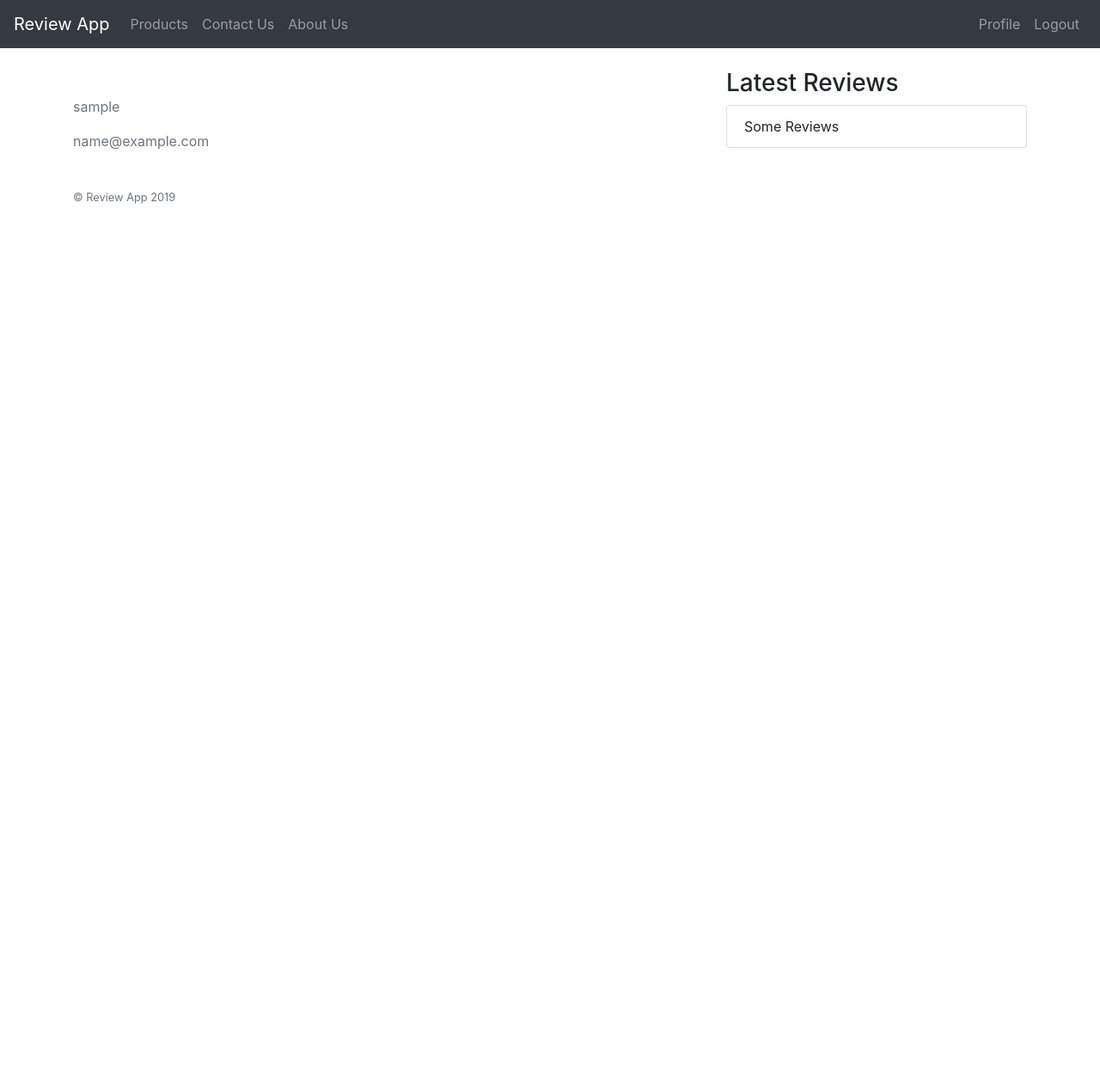
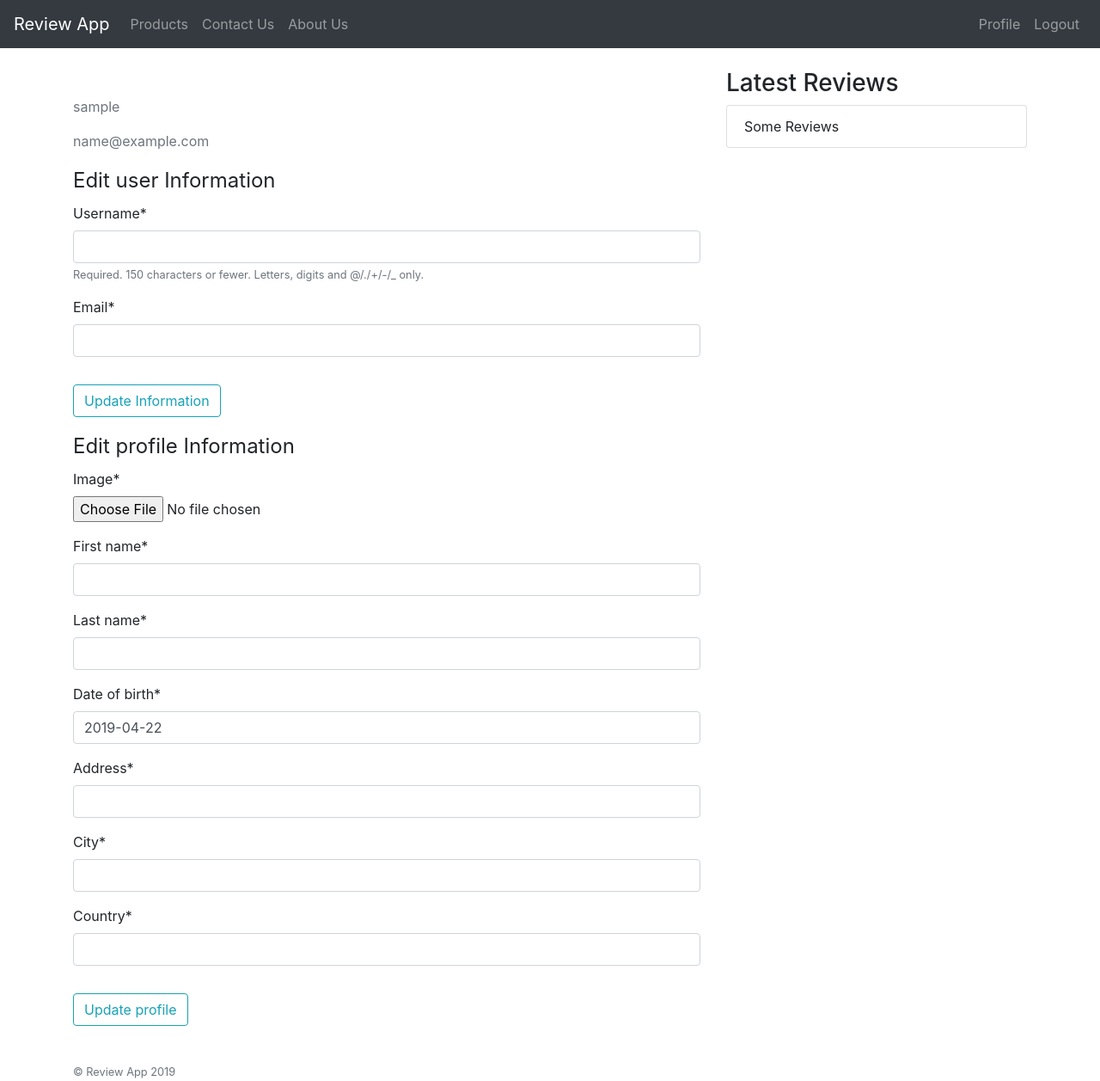
Before and after one commit to ShaneAllen/sAllen, a Django app: template reviewApp/users/templates/users/profile.html in a window 1280 px wide. Shown: the whole page at 86% size. Before the commit the page ends 237 px from the top, so only its background shows below. Run offline with Django 3.2, Linux system fonts and the light colour scheme; the template is opened without the code that fills it: values that come from a table or form of the project are taken from there, others are empty; the visitor is signed in with stand-in values (Sample User, id 1); some libraries are stand-ins or nearby versions.

Commit message:
Completed profile edit functionality

```diff
--- a/reviewApp/users/apps.py
+++ b/reviewApp/users/apps.py
@@ -3,3 +3,6 @@ from django.apps import AppConfig
 
 class UsersConfig(AppConfig):
     name = 'users'
+
+def ready(self):
+	import users.signals
--- a/reviewApp/users/forms.py
+++ b/reviewApp/users/forms.py
@@ -1,6 +1,7 @@
 from django import forms
 from django.contrib.auth.models import User
 from django.contrib.auth.forms import UserCreationForm
+from .models import Profile
 
 class UserRegisterForm(UserCreationForm):
 	email = forms.EmailField()
@@ -8,3 +9,14 @@ class UserRegisterForm(UserCreationForm):
 	class Meta:
 		model = User
 		fields = ['username', 'email', 'password1','password2']
+
+class UserUpdateForm(forms.ModelForm):
+	email = forms.EmailField()
+	class Meta:
+		model = User
+		fields = ['username', 'email']
+
+class ProfileUpdateForm(forms.ModelForm):
+	class Meta:
+		model = Profile
+		fields = ['image', 'first_name', 'last_name', 'date_of_birth', 'address', 'city', 'country']
--- a/reviewApp/users/models.py
+++ b/reviewApp/users/models.py
@@ -1,11 +1,18 @@
 from django.db import models
 from django.contrib.auth.models import User
+from django.utils import timezone
 
 # Create your models here.
 
 class Profile(models.Model):
 	user = models.OneToOneField(User, on_delete = models.CASCADE)
 	image = models.ImageField(default = 'default.jpg', upload_to = 'profile_pics')
+	first_name = models.CharField(default = '', max_length = 30)
+	last_name = models.CharField(default = '', max_length = 30)
+	date_of_birth = models.DateField(default = timezone.now)
+	address = models.CharField(default = '', max_length = 255)
+	city = models.CharField(default = '', max_length = 100)
+	country = models.CharField(default = '', max_length = 100)
 
 	def __str__(self):
 		return f'Profile for {self.user.username}'
--- a/reviewApp/users/templates/users/profile.html
+++ b/reviewApp/users/templates/users/profile.html
@@ -1,4 +1,5 @@
 {% extends "reviews/base.html" %}
+{% load crispy_forms_tags %}
 {% block content %}
 <div class="profile">
 	<div><img class="rounded-circle account-img" src="{{ user.profile.image.url }}"></div>
@@ -6,7 +7,34 @@
 		<h2>{{ user.profile }}</h2>
 		<p class="text-secondary"> {{ user.username }}</p>
 		<p class="text-secondary"> {{ user.email }}</p>
+		<p class="text-secondary"> {{ user.profile.first_name }}</p>
+		<p class="text-secondary"> {{ user.profile.last_name }}</p>
+		<p class="text-secondary"> {{ user.profile.date_of_birth }}</p>
+		<p class="text-secondary"> {{ user.profile.address }}</p>
+		<p class="text-secondary"> {{ user.profile.city }}</p>
+		<p class="text-secondary"> {{ user.profile.country }}</p>
 	</div>
 </div>
 
+<form method='POST'>
+	{% csrf_token %}
+	<fieldset class="form-group">
+		<legend class="border-bottom-mb-4">Edit user Information</legend>
+		{{ u_form|crispy}}
+	</fieldset>
+<div class ="form-group">
+	<button class="btn btn-outline-info" type="submit"> Update Information </button>
+ </div>
+</form>
+<form method="post" enctype="multipart/form-data">
+{% csrf_token %}
+<fieldset class="form-group">
+		<legend class="border-bottom-mb-4">Edit profile Information</legend>
+		{{ p_form|crispy}}
+	</fieldset>
+<div class ="form-group">
+	<button class="btn btn-outline-info" type="submit"> Update profile </button>
+ </div>
+
+</form>
 {% endblock content %}
```
Also changed, not shown: reviewApp/users/signals.py (added, +13 -0 lines), reviewApp/users/templates/users/forms.py (deleted, +0 -10 lines), reviewApp/users/views.py (+30 -2 lines), reviewApp/reviews/views.py (line endings or trailing spaces), reviewApp/users/migrations/0002_auto_20190423_1402.py (added).
